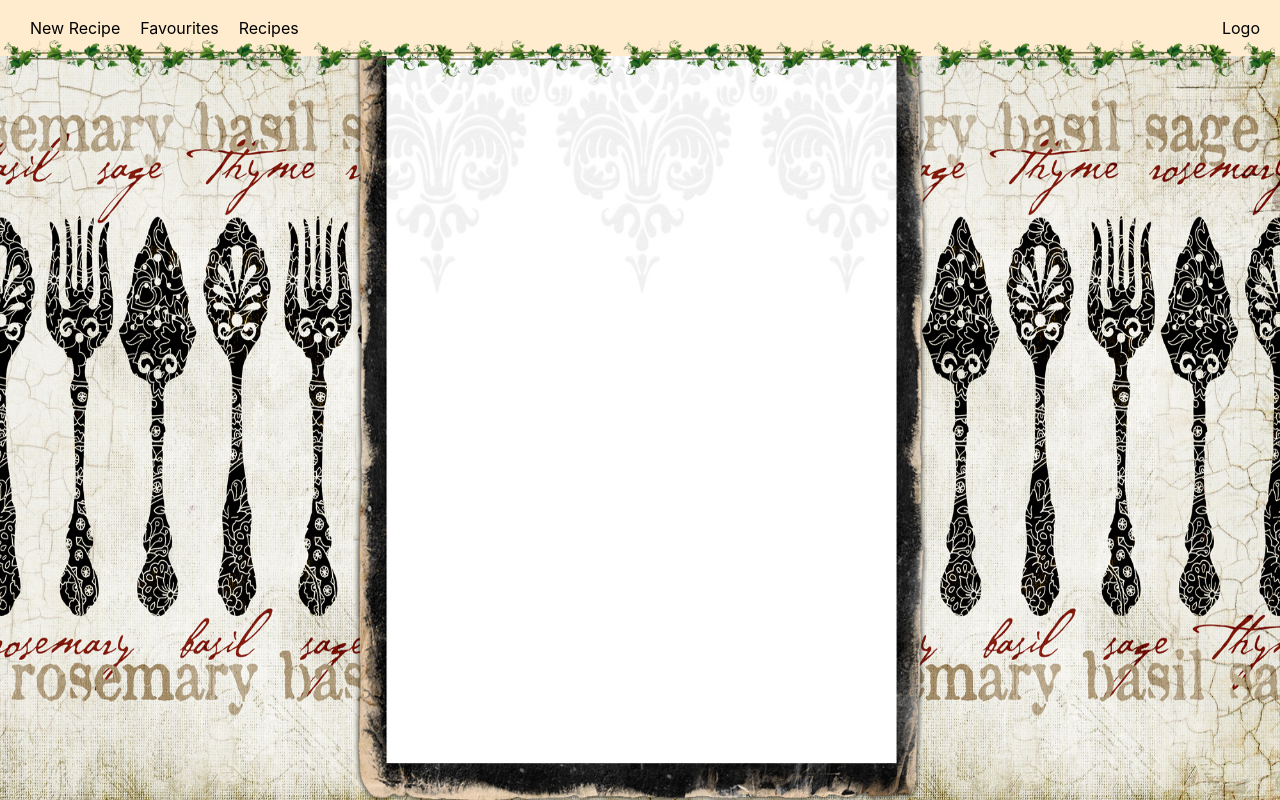
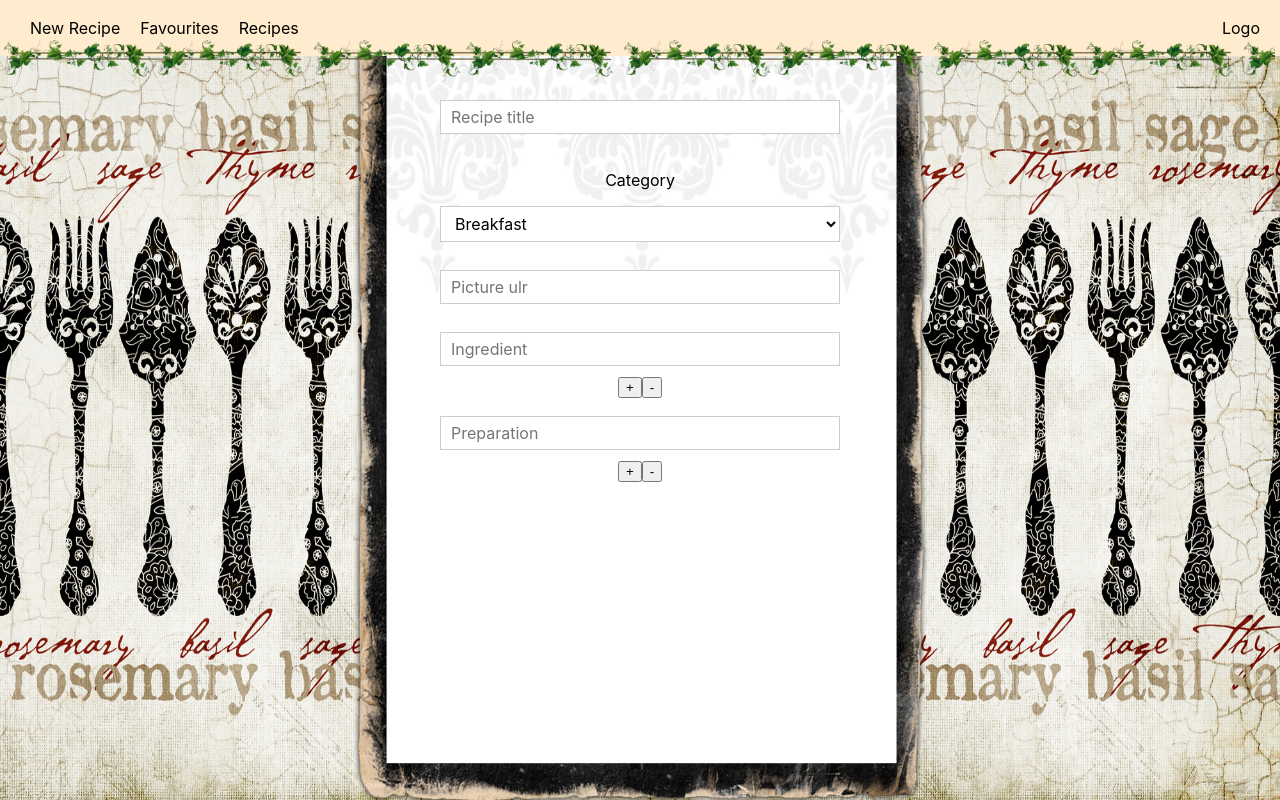
Before and after one commit to DawidSzpener/Ripicipi, a React (Create React App) app: page / in a window 1280 px wide. Built offline with nearby package versions, Linux system fonts and the light colour scheme.

Commit message:
feat: created buttons for increasing number of ingredients and preparations

```diff
--- a/src/Components/UI/Form/Form.js
+++ b/src/Components/UI/Form/Form.js
@@ -7,16 +7,16 @@ const form = (props) => {
 
   switch (props.inputtype) {
     case('input'):
-      inputElement = <input className={classes.InputElement} {...props}/>
+      inputElement = <input className='InputElement' {...props}/>
       break
     case('textarea'):
-      inputElement = <textarea className={classes.InputElement} {...props}/>
+      inputElement = <textarea className='InputElement' {...props}/>
       break
     case('select'):
       inputElement =
       <Aux>
         <p>Category</p>
-        <select className={classes.InputElement} {...props}>
+        <select className='InputElement' {...props}>
           <option key='Breakfast' value='Breakfast'>Breakfast</option>
           <option key='Dinner' value='Dinner'>Dinner</option>
           <option key='Desserts' value='Desserts'>Desserts</option>
@@ -30,12 +30,12 @@ const form = (props) => {
       </Aux>
       break
     default:
-      inputElement = <input className={classes.InputElement} {...props}/>
+      inputElement = <input className='InputElement' {...props}/>
   }
 
   return (
-    <div className={classes.Input}>
-      <label className={classes.Label}>{props.label}</label>
+    <div className='Input'>
+      <label className='Label'>{props.label}</label>
       {inputElement}
     </div>
   )
--- a/src/Containers/AddRecipe/AddRecipe.css
+++ b/src/Containers/AddRecipe/AddRecipe.css
@@ -0,0 +1,13 @@
+.AddRecipeForms {
+  margin: 20px auto;
+  width: 80%;
+  text-align: center;
+  padding: 10px;
+  box-sizing: border-box;
+}
+
+@media (min-width: 600px) {
+  .AddRecipeForms {
+    width: 440px;
+  }
+}
--- a/src/Containers/AddRecipe/AddRecipe.js
+++ b/src/Containers/AddRecipe/AddRecipe.js
@@ -1,18 +1,66 @@
-import React from 'react'
+import React, { Component } from 'react'
 import Aux from '../../hoc/Aux'
 import background from '../../assets/pictures/addbackground.png'
+import Input from '../../Components/UI/Form/Form'
+import './AddRecipe.css'
 
-const addRecipe = () => {
+class AddRecipe extends Component {
+  state = {
+    numberOfIngredients: 1,
+    numberOfPreparations: 1
+  }
+
+  increaseIngredientsHandler = () => {
+    let number = this.state.numberOfIngredients
+    this.setState({ numberOfIngredients: number + 1})
+  }
+
+  decreaseIngredientsHandler = () => {
+    let number = this.state.numberOfIngredients
+    this.setState({ numberOfIngredients: number - 1})
+  }
+
+  increasePreparationsHandler = () => {
+    let number = this.state.numberOfPreparations
+    this.setState({ numberOfPreparations: number + 1})
+  }
+
+  decreasePreparationsHandler = () => {
+    let number = this.state.numberOfPreparations
+    this.setState({ numberOfPreparations: number - 1})
+  }
+
+  render() {
+    let ingredientInput =
+    <div>
+      <Input inputtype='input' type="text" name="ingredients" placeholder="Ingredient"/>
+      <button onClick={() => this.increaseIngredientsHandler()}>+</button>
+      <button onClick={() => this.decreaseIngredientsHandler()}>-</button>
+    </div>
+
+    let preparationInput =
+    <div>
+      <Input inputtype='input' type="text" name="preparation" placeholder="Preparation"/>
+      <button onClick={() => this.increasePreparationsHandler()}>+</button>
+      <button onClick={() => this.decreasePreparationsHandler()}>-</button>
+    </div>
+
+
     return (
       <Aux>
-      <div className="bg-color">
+        <div className="bg-color" label='Title'>
           <img src={background} alt="bg" className="bg"></img>
         </div>
-      <div>
-
+        <div className='AddRecipeForms'>
+          <Input inputtype='input' type="text" name="title" placeholder="Recipe title"/>
+          <Input inputtype='select' type="text" name="category" />
+          <Input inputtype='input' type="text" name="picture" placeholder="Picture ulr"/>
+          {ingredientInput}
+          {preparationInput}
         </div>
       </Aux>
     )
   }
+}
 
-export default addRecipe
+export default AddRecipe
```
Lines whose indentation alone changed are shown as unchanged.
